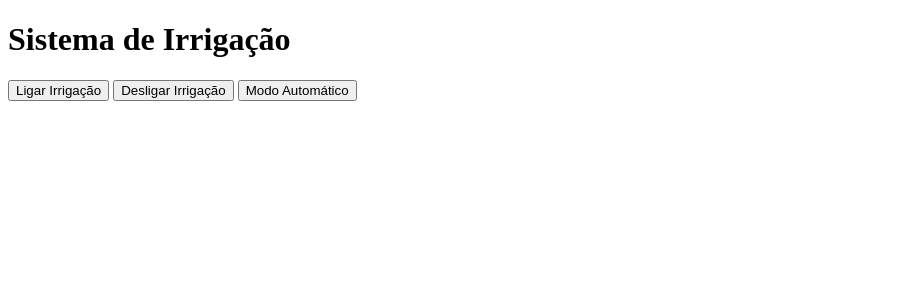
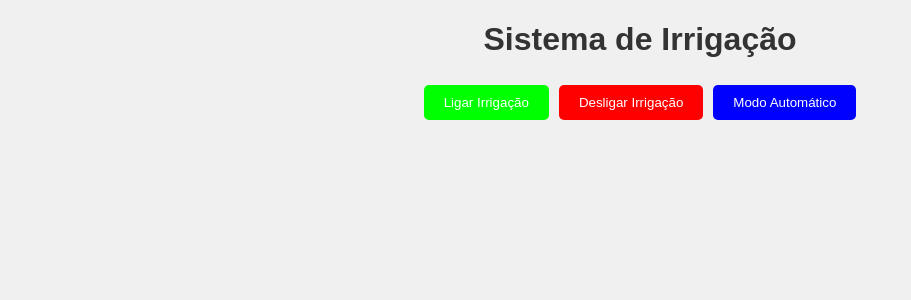
Before and after one commit to luizpintoz/Irrigacao-Web, a Flask app: template apiFlask/templates/toggle_bomba.html in a window 1280 px wide. Shown: the top 300 px of the page, without its empty margins (0-911 px from the left). Run offline with Flask 3, Linux system fonts and the light colour scheme; the template is opened without the code that fills it, so the values that code supplies are empty.

Commit message:
add styles in web page

```diff
--- /dev/null
+++ b/apiFlask/static/css/style.css
@@ -0,0 +1,49 @@
+/* static/css/style.css */
+body {
+  background-color: #f0f0f0;
+  font-family: Arial, sans-serif;
+}
+
+h1 {
+  color: #333;
+  text-align: center;
+}
+
+.buttons {
+  display: flex;
+  justify-content: center;
+  margin-top: 20px;
+}
+
+.button-irrig button {
+  padding: 10px 20px;
+  margin: 5px;
+  color: white;
+  border: none;
+  border-radius: 5px;
+  cursor: pointer;
+}
+
+.ligado button {
+  background-color: #00ff00;
+}
+
+.ligado button:hover {
+  background-color: #31c231;
+}
+
+.desligado button {
+  background-color: #ff0000;
+}
+
+.desligado button:hover {
+  background-color: #c93131;
+}
+
+.automatico button {
+  background-color: blue;
+}
+
+.automatico button:hover {
+  background-color: rgb(40, 40, 161);
+}
--- a/apiFlask/templates/toggle_bomba.html
+++ b/apiFlask/templates/toggle_bomba.html
@@ -4,6 +4,7 @@
     <meta charset="UTF-8">
     <meta name="viewport" content="width=device-width, initial-scale=1.0">
     <title>Toogle Bomba</title>
+    <link rel="stylesheet" href="..\static\css\style.css">
     <script>
         function toggleBomba(estado) {
             if (estado === -1) {
@@ -22,9 +23,19 @@
     </script>
 </head>
 <body>
-    <h1>Sistema de Irrigação</h1>
-    <button onclick="toggleBomba(1)">Ligar Irrigação</button>
-    <button onclick="toggleBomba(0)">Desligar Irrigação</button>
-    <button onclick="toggleBomba(-1)">Modo Automático</button>
+    <header>
+        <h1>Sistema de Irrigação</h1>
+    </header>
+    <section class="buttons">
+        <div class="button-irrig ligado">
+            <button onclick="toggleBomba(1)">Ligar Irrigação</button>
+        </div>
+        <div class="button-irrig desligado">
+            <button onclick="toggleBomba(0)">Desligar Irrigação</button>
+        </div>
+        <div class="button-irrig automatico">
+            <button onclick="toggleBomba(-1)">Modo Automático</button>
+        </div>
+    </section>
 </body>
 </html>
```
